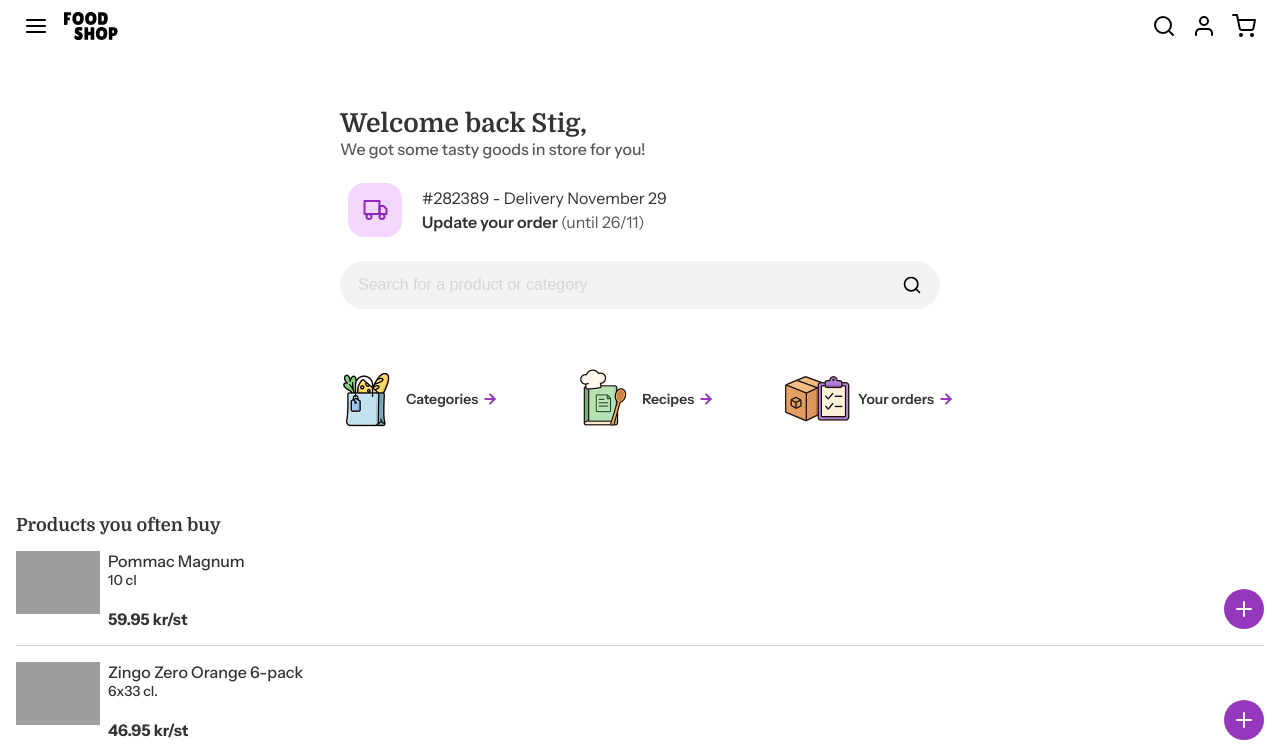
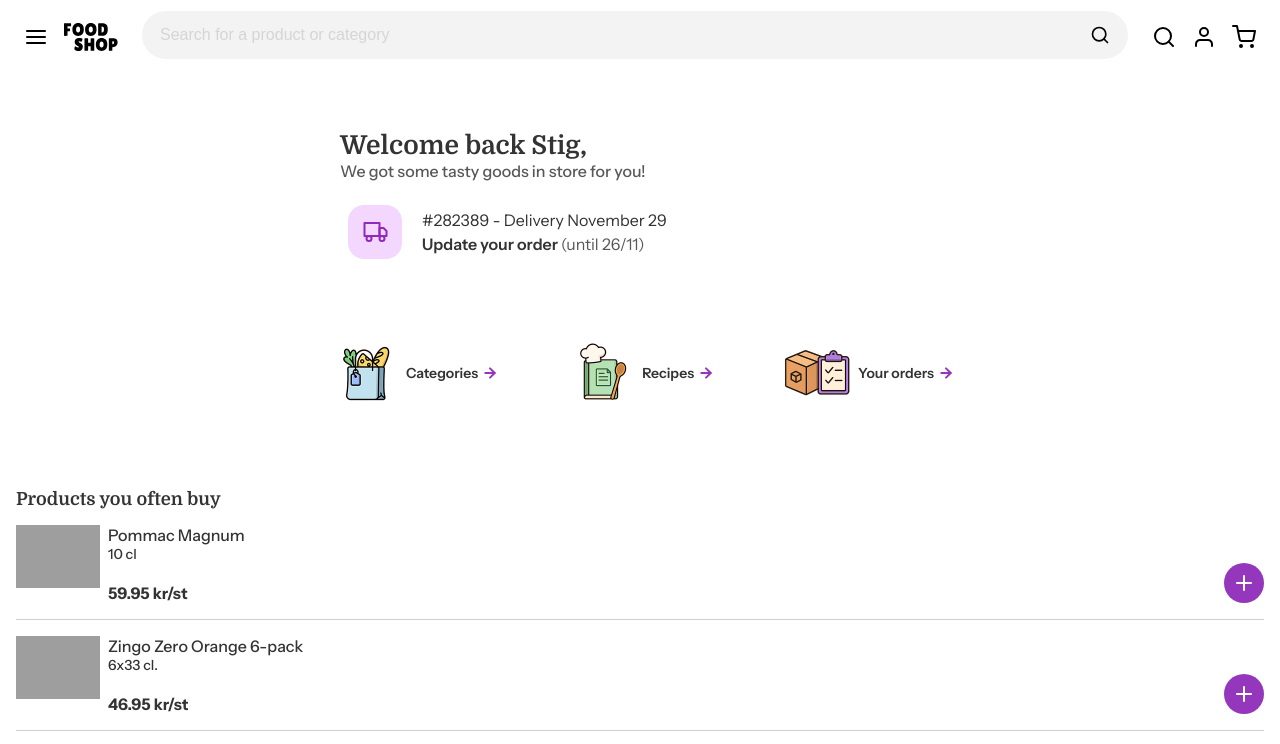
Before and after one commit to Yordiemma/FoodShop, a website built with Vite: page index.html in a window 1280 px wide. Shown: the top 744 px of the page. Built offline with nearby package versions, Linux system fonts and the light colour scheme; grey boxes are pictures that could not be loaded.

Commit message:
Add search box to header and remove from greeting on desktop layout

```diff
--- a/index.html
+++ b/index.html
@@ -21,6 +21,10 @@
         <div class="top-nav">
           <img src="/src/images/menu.svg" alt="" />
           <img src="/src/images/logo.svg" alt="logo" />
+        </div>
+        <div class="search-box search-box-header-hidden">
+          <input type="text" placeholder="Search for a product or category" />
+          <img src="/src/images/search.svg" alt="search icon" />
         </div>
         <div class="top-nav">
           <img src="/src/images/search.svg" alt="" />
@@ -70,7 +74,7 @@
             </div>
           </div>
 
-          <div class="search-box">
+          <div class="search-box search-box-hidden">
             <input type="text" placeholder="Search for a product or category" />
             <img src="/src/images/search.svg" alt="search icon" />
           </div>
--- a/src/styles/greeting.css
+++ b/src/styles/greeting.css
@@ -144,3 +144,9 @@
         font-size: var(--font-size-paragraph-medium);
     }
 }
+
+@media (min-width: 1200px) {
+    .search-box-hidden {
+        display: none;
+    };
+}
--- a/src/styles/header.css
+++ b/src/styles/header.css
@@ -39,3 +39,15 @@
   transform: scale(1.2);
   transition: all 0.3s ease-in-out;
 }
+
+header .search-box-header-hidden {
+  display: none;
+}
+
+@media (min-width: 1200px) {
+  header .search-box-header-hidden {
+      display: flex;
+      align-items: center;
+      margin: 11px 16px;
+  };
+}
```
